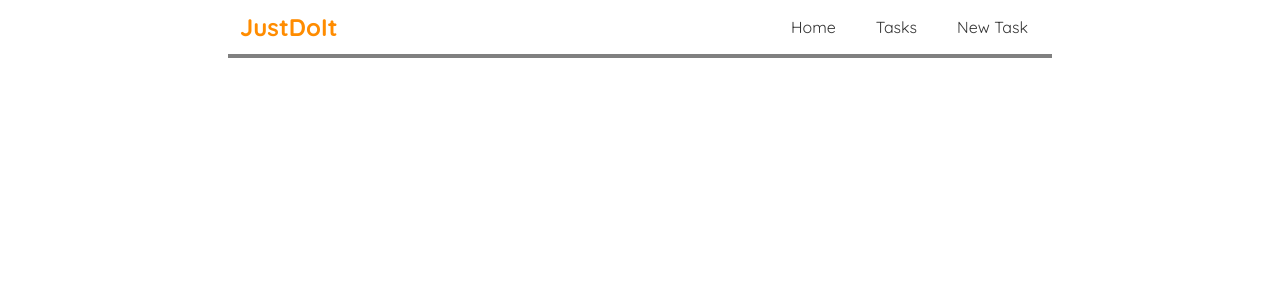
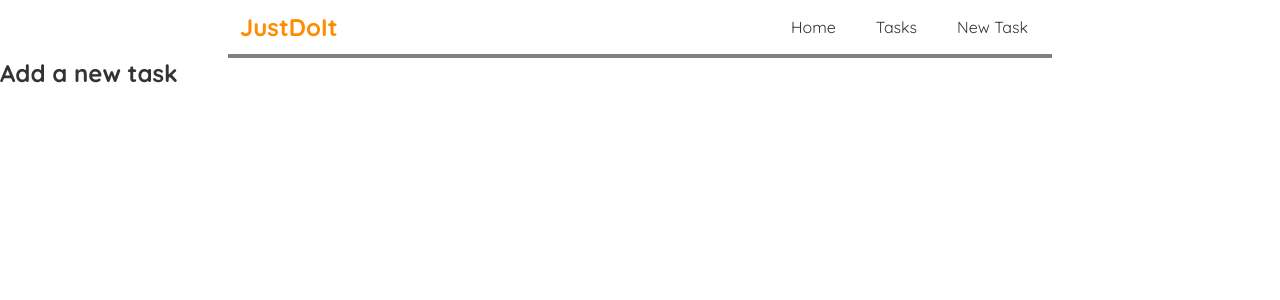
Before and after one commit to arkadiuszc2/JustDoIt, a React (Create React App) app in the folder frontend/: page /addTask in a window 1280 px wide. Shown: the top 300 px of the page. Built offline with nearby package versions, Linux system fonts and the light colour scheme.

Commit message:
Make navbar elements able to route between pages

```diff
--- a/frontend/src/App.js
+++ b/frontend/src/App.js
@@ -1,6 +1,8 @@
 import Navbar from './components/Navbar';
 import Tasks from './components/Tasks';
-import { BrowserRouter as Router, Route, Routes } from 'react-router-dom';
+import TaskForm from './components/TaskForm';
+import Home from './components/Home'
+import { Route, Routes } from 'react-router-dom';
 
 function App() {
   return (
@@ -8,7 +10,9 @@ function App() {
         <Navbar />
         <div className="content">
           <Routes>
-            <Route path="/" element={<Tasks />} />
+            <Route path="/home" element={<Home />} />
+            <Route path="/tasks" element={<Tasks />} />
+            <Route path="/addTask" element={<TaskForm />} />
           </Routes>
         </div>
       </div>
--- a/frontend/src/components/Home.js
+++ b/frontend/src/components/Home.js
@@ -9,7 +9,7 @@ const Home = () => {
     const [reaction, setReaction] = useState('Give us a like!')
 
     const handleClick = (e) => {
-        setReaction('Thanks for liking us!');
+        setReaction('Thank you!');
     }
 
     return (
--- a/frontend/src/components/Navbar.js
+++ b/frontend/src/components/Navbar.js
@@ -1,13 +1,14 @@
 import './Navbar.css'
+import { Link } from 'react-router-dom'
 
 const Navbar = () => {
     return (
         <nav className="navbar">
             <h1>JustDoIt</h1>
             <div className="links">
-                <a href="/">Home</a>
-                <a href="/tasks">Tasks</a>
-                <a href="/create">New Task</a>
+                <Link to="/home">Home</Link>
+                <Link to="/tasks">Tasks</Link>
+                <Link to="/addTask">New Task</Link>
             </div>
         </nav>
      );
--- /dev/null
+++ b/frontend/src/components/TaskForm.js
@@ -0,0 +1,9 @@
+const TaskForm = () => {
+    return (
+        <div className="TaskForm">
+            <h2>Add a new task</h2>
+        </div>
+    );
+}
+
+export default TaskForm;
```
